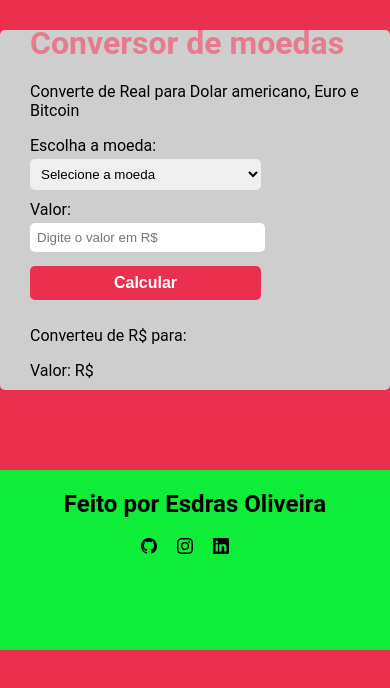
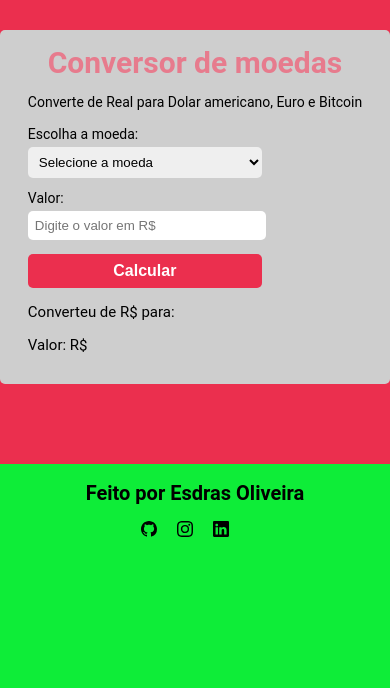
Before and after one commit to EsdrasOliver/conversor-moedas, a React (Vite) app: page / in a window 390 px wide. Shown: the top 688 px of the page. Built offline with nearby package versions, Linux system fonts and the light colour scheme.

Commit message:
Adicionando responsividade

```diff
--- a/package.json
+++ b/package.json
@@ -8,7 +8,6 @@
     "preview": "vite preview"
   },
   "dependencies": {
-    "bootstrap": "^5.2.0-beta1",
     "react": "^18.0.0",
     "react-dom": "^18.0.0",
     "styled-components": "^5.3.5"
--- a/src/AppStyles.jsx
+++ b/src/AppStyles.jsx
@@ -10,4 +10,10 @@ export const Container = styled.div`
     padding: 30px;
     border-radius: 5px;
 
+    @media (max-width: 667px){
+        height: 350px;
+        padding: 2px 5px;
+    }
+
+
 `
--- a/src/components/Footer/index.css
+++ b/src/components/Footer/index.css
@@ -9,3 +9,12 @@
 footer img {
     margin-right: 20px;
 }
+
+@media (max-width: 667px) {
+    .container footer {
+        position: fixed;
+    }
+    footer h2 {
+        font-size: 20px;
+    }
+}
--- a/src/components/Form/index.css
+++ b/src/components/Form/index.css
@@ -24,8 +24,18 @@ input[type=submit] {
     color: #fff;
     font-weight: bolder;
     font-size: 16px;
+    transition: 2s;
 }
 input[type=submit]:hover {
     cursor: pointer;
     background-color: #f1778b;
 }
+
+@media (max-width: 667px) {
+    label {
+        font-size: 14px;
+    }
+    input[type=submit] {
+        display: block;
+    }
+}
--- a/src/components/Header/index.css
+++ b/src/components/Header/index.css
@@ -3,3 +3,15 @@ h1 {
     margin-bottom: 20px;
     color: #ff294d81;
 }
+
+@media (max-width: 667px){
+    h1 {
+        font-size: 30px;
+        margin-bottom: 10px;
+        text-align: center;
+    }
+    .paragrafo {
+        font-size: 14px;
+        text-align: center;
+    }
+}
--- a/src/components/Header/index.jsx
+++ b/src/components/Header/index.jsx
@@ -4,7 +4,7 @@ export function Header() {
     return (
         <>
             <h1>Conversor de moedas</h1>
-            <p>Converte de Real para Dolar americano, Euro e Bitcoin</p>
+            <p className='paragrafo'>Converte de Real para Dolar americano, Euro e Bitcoin</p>
         </>
     )
 }
--- /dev/null
+++ b/src/components/Resposta/index.css
@@ -0,0 +1,6 @@
+@media (max-width: 667px) {
+    p {
+        text-align: justify;
+        font-size: 15px;
+    }
+}
--- a/src/components/Resposta/index.jsx
+++ b/src/components/Resposta/index.jsx
@@ -1,3 +1,5 @@
+import './index.css'
+
 export function Resposta() {
     return (
         <div>
```
Also changed, not shown: 1 other file (tests, documents, lock files or other folders).
